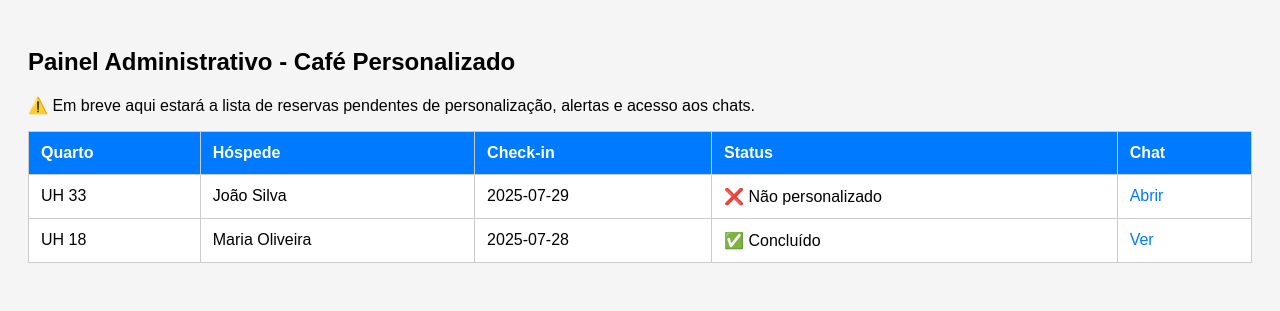
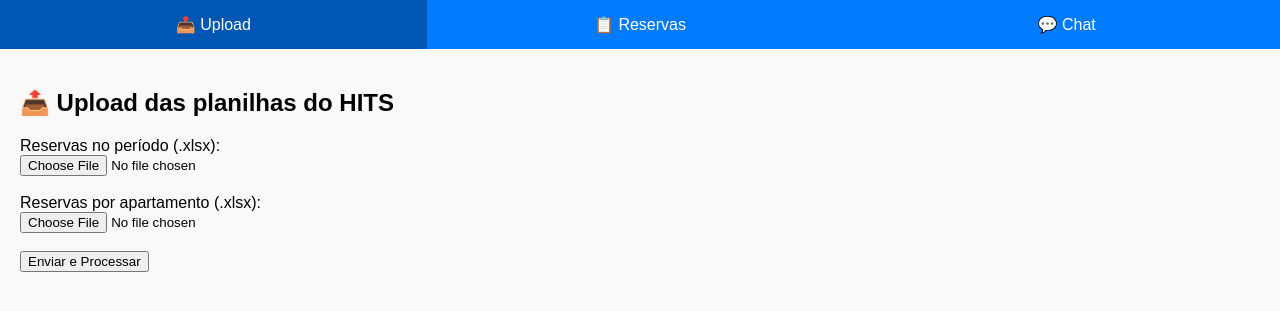
Before and after one commit to DennisSanntos/ai-cafe-services, a Flask app: page /painel in a window 1280 px wide. Shown: the top 311 px of the page. Run offline with Flask 3, Linux system fonts and the light colour scheme.

Commit message:
Update painel.html

```diff
--- a/templates/painel.html
+++ b/templates/painel.html
@@ -4,67 +4,102 @@
   <meta charset="UTF-8">
   <title>Painel Administrativo - Café</title>
   <style>
-    body {
-      font-family: sans-serif;
-      padding: 20px;
-      background: #f5f5f5;
+    body { font-family: sans-serif; margin: 0; padding: 0; background: #f9f9f9; }
+    .tabs { display: flex; background: #007bff; }
+    .tab {
+      flex: 1;
+      text-align: center;
+      padding: 15px;
+      color: white;
+      cursor: pointer;
     }
-    table {
-      border-collapse: collapse;
-      width: 100%;
-      background: white;
-    }
-    th, td {
-      padding: 12px;
-      border: 1px solid #ccc;
-      text-align: left;
-    }
-    th {
-      background: #007bff;
-      color: white;
-    }
-    td a {
-      color: #007bff;
-      text-decoration: none;
-    }
-    td a:hover {
-      text-decoration: underline;
+    .tab.active { background: #0056b3; }
+    .content { padding: 20px; display: none; }
+    .content.active { display: block; }
+    table { width: 100%; border-collapse: collapse; background: white; margin-top: 20px; }
+    th, td { padding: 12px; border: 1px solid #ddd; }
+    th { background: #007bff; color: white; }
+    button.copy-btn {
+      background: #28a745; color: white; border: none;
+      padding: 6px 10px; border-radius: 5px; cursor: pointer;
     }
   </style>
 </head>
 <body>
 
-<h2>Painel Administrativo - Café Personalizado</h2>
+<div class="tabs">
+  <div class="tab active" onclick="showTab('upload')">📤 Upload</div>
+  <div class="tab" onclick="showTab('reservas')">📋 Reservas</div>
+  <div class="tab" onclick="showTab('chat')">💬 Chat</div>
+</div>
 
-<p>⚠️ Em breve aqui estará a lista de reservas pendentes de personalização, alertas e acesso aos chats.</p>
+<div id="upload" class="content active">
+  <h2>📤 Upload das planilhas do HITS</h2>
+  <form action="/ingest" method="post" enctype="multipart/form-data">
+    <label>Reservas no período (.xlsx):</label><br>
+    <input type="file" name="arquivo_periodo" accept=".xlsx" required><br><br>
 
+    <label>Reservas por apartamento (.xlsx):</label><br>
+    <input type="file" name="arquivo_apto" accept=".xlsx" required><br><br>
+
+    <button type="submit">Enviar e Processar</button>
+  </form>
+</div>
+
+<div id="reservas" class="content">
+  <h2>📋 Lista de Reservas</h2>
   <table>
     <thead>
       <tr>
         <th>Quarto</th>
         <th>Hóspede</th>
         <th>Check-in</th>
-      <th>Status</th>
-      <th>Chat</th>
+        <th>Personalizado?</th>
+        <th>Link do Chat</th>
       </tr>
     </thead>
     <tbody>
+      {% for r in reservas %}
       <tr>
-      <td>UH 33</td>
-      <td>João Silva</td>
-      <td>2025-07-29</td>
-      <td>❌ Não personalizado</td>
-      <td><a href="/chat?reserva_id=1941" target="_blank">Abrir</a></td>
+        <td>{{ r.apartamento }}</td>
+        <td>{{ r.nome_hospede }}</td>
+        <td>{{ r.checkin }}</td>
+        <td>{% if r.personalizacao_concluida %}✅ Sim{% else %}❌ Não{% endif %}</td>
+        <td>
+          <input type="text" value="{{ r.link_chat }}" id="link{{ loop.index }}" readonly style="width: 80%;">
+          <button class="copy-btn" onclick="copiar('link{{ loop.index }}')">Copiar</button>
+        </td>
       </tr>
-    <tr>
-      <td>UH 18</td>
-      <td>Maria Oliveira</td>
-      <td>2025-07-28</td>
-      <td>✅ Concluído</td>
-      <td><a href="/chat?reserva_id=1933" target="_blank">Ver</a></td>
-    </tr>
+      {% endfor %}
     </tbody>
   </table>
+</div>
+
+<div id="chat" class="content">
+  <h2>💬 Acesso Manual ao Chat</h2>
+  <p>Insira o voucher da reserva:</p>
+  <form action="/chat" method="get" target="_blank">
+    <input type="text" name="reserva_id" placeholder="Ex: 1941" required>
+    <button type="submit">Abrir Chat</button>
+  </form>
+</div>
+
+<script>
+function showTab(tabId) {
+  document.querySelectorAll('.tab').forEach(el => el.classList.remove('active'));
+  document.querySelectorAll('.content').forEach(el => el.classList.remove('active'));
+  document.getElementById(tabId).classList.add('active');
+  document.querySelector(`.tab[onclick="showTab('${tabId}')"]`).classList.add('active');
+}
+
+function copiar(id) {
+  const campo = document.getElementById(id);
+  campo.select();
+  campo.setSelectionRange(0, 99999);
+  document.execCommand("copy");
+  alert("Link copiado!");
+}
+</script>
 
 </body>
 </html>
```
Lines whose indentation alone changed are shown as unchanged.
